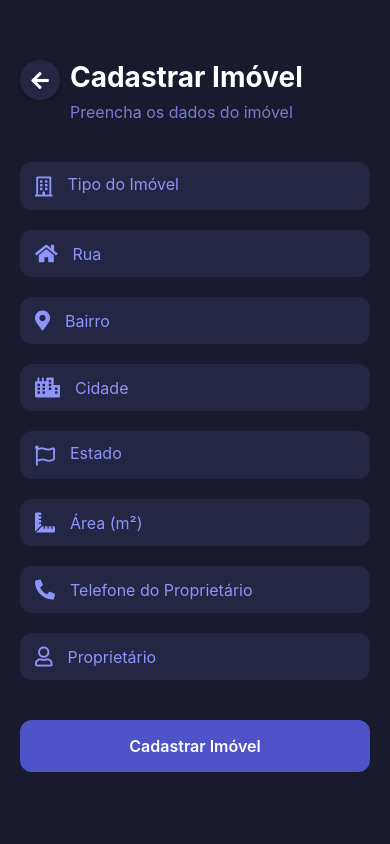
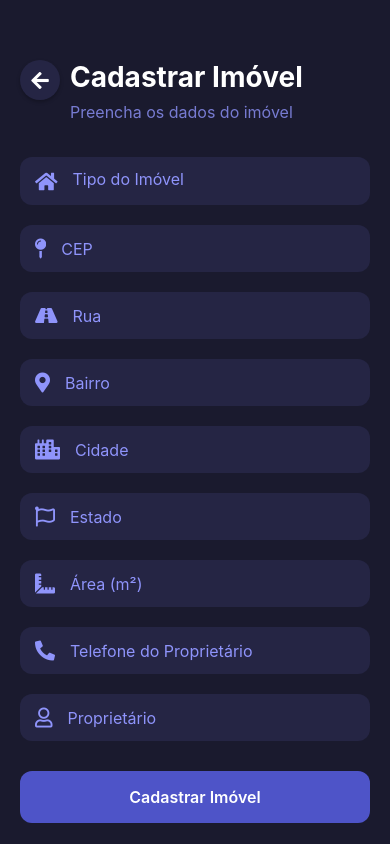
Before and after one commit to lucasskt18/iTBI-calc, a React Native app: screen /RegisterProperty in a window 390 px wide. Built offline with nearby package versions, Linux system fonts and the light colour scheme.

Commit message:
api cep finish

```diff
--- a/package.json
+++ b/package.json
@@ -14,6 +14,7 @@
     "@react-navigation/native-stack": "^7.3.10",
     "@rneui/base": "^4.0.0-rc.7",
     "@rneui/themed": "^4.0.0-rc.8",
+    "axios": "^1.9.0",
     "expo": "~52.0.46",
     "expo-av": "~15.0.2",
     "expo-linear-gradient": "^14.0.2",
--- a/src/screens/CalculateITBIScreen.tsx
+++ b/src/screens/CalculateITBIScreen.tsx
@@ -118,8 +118,6 @@ export default function CalculateITBIScreen() {
     return isValid;
   };
 
-
-
   const handleCloseSuccessModal = () => {
     setShowSuccessModal(false);
     setFormData({
@@ -166,11 +164,17 @@ export default function CalculateITBIScreen() {
                 style={styles.input}
                 placeholder="Telefone do Proprietário"
                 placeholderTextColor="#8F94FB"
-                keyboardType="numeric"
+                keyboardType="numeric" // Define o teclado numérico para phone
                 value={formData.phone}
-                maxLength={11}
+                maxLength={15} // Ajusta o tamanho máximo para incluir o formato com máscara
                 onChangeText={(text) => {
-                  setFormData({ ...formData, phone: text });
+                  const formattedPhone = text
+                    .replace(/\D/g, "") // Remove caracteres não numéricos
+                    .replace(/^(\d{2})(\d)/, "($1) $2") // Adiciona parênteses ao DDD
+                    .replace(/(\d{5})(\d)/, "$1-$2") // Adiciona o hífen
+                    .slice(0, 15); // Limita o tamanho máximo
+
+                  setFormData({ ...formData, phone: formattedPhone });
 
                   if (errors.phone) {
                     setErrors({ ...errors, phone: undefined });
@@ -240,7 +244,18 @@ export default function CalculateITBIScreen() {
                 keyboardType="numeric"
                 value={formData.propertyValue}
                 onChangeText={(text) => {
-                  setFormData({ ...formData, propertyValue: text });
+                  const numericText = text.replace(/\D/g, "");
+
+                  const floatNumber = (parseInt(numericText, 10) / 100).toFixed(
+                    2
+                  );
+
+                  const formattedValue = floatNumber
+                    .replace(".", ",")
+                    .replace(/\B(?=(\d{3})+(?!\d))/g, ".");
+
+                  setFormData({ ...formData, propertyValue: formattedValue });
+
                   if (errors.propertyValue) {
                     setErrors({ ...errors, propertyValue: undefined });
                   }
@@ -270,7 +285,18 @@ export default function CalculateITBIScreen() {
                 value={formData.venalValue}
                 keyboardType="numeric"
                 onChangeText={(text) => {
-                  setFormData({ ...formData, venalValue: text });
+                  const numericText = text.replace(/\D/g, "");
+
+                  const floatNumber = (parseInt(numericText, 10) / 100).toFixed(
+                    2
+                  );
+
+                  const formattedValue = floatNumber
+                    .replace(".", ",")
+                    .replace(/\B(?=(\d{3})+(?!\d))/g, ".");
+
+                  setFormData({ ...formData, venalValue: formattedValue });
+
                   if (errors.venalValue) {
                     setErrors({ ...errors, venalValue: undefined });
                   }
@@ -282,8 +308,17 @@ export default function CalculateITBIScreen() {
 
           <TouchableOpacity
             style={styles.calculateButton}
-            onPress={() => calculateITBI(formData, aliquot ?? 0, validateForm, setErrorMessage, setShowErrorModal, setResult, setShowSuccessModal)}
-
+            onPress={() =>
+              calculateITBI(
+                formData,
+                aliquot ?? 0,
+                validateForm,
+                setErrorMessage,
+                setShowErrorModal,
+                setResult,
+                setShowSuccessModal
+              )
+            }
           >
             <Text style={styles.calculateButtonText}>Calcular ITBI</Text>
           </TouchableOpacity>
@@ -358,7 +393,8 @@ const styles = StyleSheet.create({
   },
   content: {
     flex: 1,
-    padding: 20,
+    paddingHorizontal: 20,
+    paddingVertical: 15,
   },
   formContainer: {
     gap: 20,
@@ -393,7 +429,7 @@ const styles = StyleSheet.create({
     padding: 16,
     borderRadius: 12,
     alignItems: "center",
-    marginTop: 20,
+    marginTop: 10,
   },
   calculateButtonText: {
     color: "#FFF",
--- a/src/screens/EditPropertyScreen.tsx
+++ b/src/screens/EditPropertyScreen.tsx
@@ -134,13 +134,6 @@ export default function EditPropertyScreen() {
       isValid = false;
     }
 
-    // if (!formData.value.trim()) {
-    //     newErrors.value = 'Valor é obrigatório';
-    //     isValid = false;
-    // } else if (isNaN(Number(formData.value)) || Number(formData.value) <= 0) {
-    //     newErrors.value = 'Valor deve ser um número válido';
-    //     isValid = false;
-    // }
 
     if (!formData.type.trim()) {
       newErrors.type = "Tipo do imóvel é obrigatório";
@@ -241,7 +234,7 @@ export default function EditPropertyScreen() {
             <SelectField
               value={formData.type}
               placeholder="Tipo do Imóvel"
-              icon="building"
+              icon="home"
               options={TIPOS_IMOVEIS}
               error={!!errors.type}
               onPress={() => setShowTypeModal(true)}
@@ -253,14 +246,14 @@ export default function EditPropertyScreen() {
               style={[styles.inputGroup, errors.address && styles.inputError]}
             >
               <Icon
-                name="home"
+                name="road"
                 type="font-awesome-5"
                 color="#8F94FB"
                 size={20}
               />
               <TextInput
                 style={styles.input}
-                placeholder="Endereço"
+                placeholder="Rua"
                 placeholderTextColor="#8F94FB"
                 value={formData.address}
                 onChangeText={(text) => {
@@ -465,7 +458,8 @@ const styles = StyleSheet.create({
   },
   content: {
     flex: 1,
-    padding: 20,
+    paddingHorizontal: 20,
+    paddingVertical: 15,
   },
   formContainer: {
     gap: 20,
@@ -500,7 +494,7 @@ const styles = StyleSheet.create({
     padding: 16,
     borderRadius: 12,
     alignItems: "center",
-    marginTop: 20,
+    marginTop: 10,
   },
   submitButtonText: {
     color: "#FFF",
--- a/src/screens/ListPropertiesScreen.tsx
+++ b/src/screens/ListPropertiesScreen.tsx
@@ -21,7 +21,6 @@ import BackButton from "../components/BackButton";
 import ConfirmationModal from "../components/ConfirmationModal";
 import calculateITBI from "../utils/calculeteITBI";
 
-
 type RootStackParamList = {
   EditProperty: {
     propertyId: string;
@@ -36,6 +35,7 @@ type RootStackParamList = {
 type NavigationProps = NavigationProp<RootStackParamList>;
 
 interface Property {
+  cep: string;
   id: string;
   address: string;
   neighborhood: string;
@@ -57,12 +57,6 @@ export default function ListPropertiesScreen() {
   const [showDeleteModal, setShowDeleteModal] = useState(false);
   const [propertyToDelete, setPropertyToDelete] = useState<string | null>(null);
   const [result, setResult] = useState<number | null>(null);
-  const [formData, setFormData] = useState({
-    propertyValue: "",
-    venalValue: "",
-  });
-  const route = useRoute();
-  const {itbiValue, propertyValue, venalValue} = route.params as any;
 
   useFocusEffect(
     React.useCallback(() => {
@@ -84,12 +78,10 @@ export default function ListPropertiesScreen() {
     }
   };
 
-
   const handleDeleteProperty = (id: string) => {
     setPropertyToDelete(id);
     setShowDeleteModal(true);
   };
-
 
   const handleConfirmDelete = async () => {
     if (!propertyToDelete) return;
@@ -109,17 +101,6 @@ export default function ListPropertiesScreen() {
       Alert.alert("Erro", "Não foi possível excluir o imóvel.");
     }
   };
-
-  useEffect(() => {
-    if (result !== null) {
-      navigation.navigate('ListPropertiesScreen', {
-        itbiValue: result,
-        propertyValue: formData.propertyValue,
-        venalValue: formData.venalValue,
-      });
-    }
-  }, [result, formData]);
-
 
   const handleCancelDelete = () => {
     setShowDeleteModal(false);
@@ -147,15 +128,19 @@ export default function ListPropertiesScreen() {
           {item.city}, {item.state}
         </Text>
         <Text style={styles.propertyArea}>Área: {item.area} m²</Text>
-
+        <Text style={styles.propertyOwner}>CEP: {item.cep}</Text>
         <Text style={styles.propertyOwner}>Proprietário: {item.property}</Text>
         <Text style={styles.propertyPhone}>Telefone: {item.phone}</Text>
         <View style={{ marginVertical: -8 }} />
 
-        <Text style={styles.titleAvaliations}>Avaliação do Imóvel</Text>
-        <Text style={styles.propertyOwner}>Valor de Transação: R$ {propertyValue}</Text>
-        <Text style={styles.propertyOwner}>Valor Venal: R$: {venalValue}</Text>
-        <Text style={styles.propertyOwner}>ITBI: R$ {itbiValue}</Text>
+        <View style={  styles.propertyInfo}>
+          <Text style={styles.titleAvaliations}>Avaliação do Imóvel</Text>
+          <Text style={styles.propertyOwner}>
+            Valor de Transação: R$ 200.000
+          </Text>
+          <Text style={styles.propertyOwner}>Valor Venal: R$: 100.000</Text>
+          <Text style={styles.propertyOwner}>ITBI: R$ 30.000</Text>
+        </View>
       </View>
 
       <View style={styles.buttonGroup}>
@@ -254,7 +239,8 @@ const styles = StyleSheet.create({
   propertyCard: {
     backgroundColor: "#252544",
     borderRadius: 12,
-    padding: 20,
+    paddingHorizontal: 20,
+    paddingVertical: 15,
   },
   propertyHeader: {
     flexDirection: "row",
@@ -299,10 +285,12 @@ const styles = StyleSheet.create({
     marginTop: -8,
   },
   titleAvaliations: {
+    // color: '#fff',
     color: "#8F94FB",
     fontSize: 14,
     fontWeight: "bold",
     marginTop: 15,
+    marginBottom: 5,
   },
   buttonGroup: {
     flexDirection: "row",
--- a/src/screens/RegisterPropertyScreen.tsx
+++ b/src/screens/RegisterPropertyScreen.tsx
@@ -16,9 +16,11 @@ import { useNavigation } from "@react-navigation/native";
 import AsyncStorage from "@react-native-async-storage/async-storage";
 import BackButton from "../components/BackButton";
 import SuccessModal from "../components/SuccessModal";
-import SelectField from "../components/SelectField";
+// import SelectField from "../components/SelectField";
 import SelectModal from "../components/SelectModal";
 import ErrorModal from "../components/ErrorModal";
+import axios from "axios"; // Importa o axios
+import SelectField from "../components/SelectField";
 
 interface FormErrors {
   address?: string;
@@ -28,6 +30,7 @@ interface FormErrors {
   area?: string;
   property?: string;
   type?: string;
+  cep?: string;
   phone?: string;
 }
 
@@ -65,7 +68,7 @@ export const TIPOS_IMOVEIS = [
   { id: "casa", nome: "Casa" },
   { id: "apartamento", nome: "Apartamento" },
   { id: "terreno", nome: "Terreno" },
-  { id: "sala_comercial", nome: "Sala Comercial" },
+  { id: "galpao", nome: "Galpão" },
   { id: "loja", nome: "Loja" },
   { id: "chácara", nome: "Chácara" },
   { id: "predio", nome: "Prédio Comercial" },
@@ -77,13 +80,14 @@ export const TIPOS_IMOVEIS = [
 export default function RegisterPropertyScreen() {
   const navigation = useNavigation();
   const [formData, setFormData] = useState({
+    cep: "",
     address: "",
     neighborhood: "",
     city: "",
     state: "",
     area: "",
+    type: "",
     property: "",
-    type: "",
     phone: "",
   });
 
@@ -94,6 +98,53 @@ export default function RegisterPropertyScreen() {
   const [showErrorModal, setShowErrorModal] = useState(false);
   const [errorMessage, setErrorMessage] = useState("");
 
+  // Função para buscar o endereço pelo CEP
+  const fetchAddressByCep = async (cep: string) => {
+    try {
+      const response = await axios.get(`https://viacep.com.br/ws/${cep}/json/`);
+      if (response.data.erro) {
+        setErrorMessage("CEP inválido.");
+        setShowErrorModal(true);
+        return;
+      }
+
+      const { logradouro, bairro, localidade, uf } = response.data;
+
+      setFormData({
+        ...formData,
+        address: logradouro || "",
+        neighborhood: bairro || "",
+        city: localidade || "",
+        state: uf || "",
+      });
+
+      // Limpa os erros relacionados ao endereço
+      setErrors({
+        ...errors,
+        address: undefined,
+        neighborhood: undefined,
+        city: undefined,
+        state: undefined,
+      });
+    } catch (error) {
+      setErrorMessage("Erro ao buscar o endereço. Verifique o CEP.");
+      setShowErrorModal(true);
+    }
+  };
+
+  const handleCepChange = (text: string) => {
+    setFormData({ ...formData, cep: text });
+
+    // Remove o erro de validação do CEP se ele existir
+    if (errors.cep) {
+      setErrors({ ...errors, cep: undefined });
+    }
+
+    if (text.length === 8) {
+      fetchAddressByCep(text);
+    }
+  };
+
   const validateForm = (): boolean => {
     const newErrors: FormErrors = {};
     let isValid = true;
@@ -103,8 +154,13 @@ export default function RegisterPropertyScreen() {
       isValid = false;
     }
 
+    if (!formData.cep.trim()) {
+      newErrors.cep = "CEP é obrigatório";
+      isValid = false;
+    }
+
     if (!formData.address.trim()) {
-      newErrors.address = "Endereço é obrigatório";
+      newErrors.address = "Rua é obrigatório";
       isValid = false;
     }
 
@@ -153,9 +209,15 @@ export default function RegisterPropertyScreen() {
     }
 
     try {
+      // Busca o nome do tipo de imóvel selecionado
+      const tipoImovel = TIPOS_IMOVEIS.find(
+        (tipo) => tipo.id === formData.type
+      );
+
       const newProperty = {
         id: Date.now().toString(),
         ...formData,
+        type: tipoImovel ? tipoImovel.nome : formData.type, // Salva o nome ao invés do id
       };
 
       const storedProperties = await AsyncStorage.getItem("properties");
@@ -199,19 +261,41 @@ export default function RegisterPropertyScreen() {
             <SelectField
               value={formData.type}
               placeholder="Tipo do Imóvel"
-              icon="building"
+              icon="home"
               options={TIPOS_IMOVEIS}
               error={!!errors.type}
               onPress={() => setShowTypeModal(true)}
             />
             {renderError("type")}
           </View>
+
+          <View>
+            <View style={[styles.inputGroup, errors.cep && styles.inputError]}>
+              <Icon
+                name="map-pin"
+                type="font-awesome-5"
+                color="#8F94FB"
+                size={20}
+              />
+              <TextInput
+                style={styles.input}
+                placeholder="CEP"
+                placeholderTextColor="#8F94FB"
+                keyboardType="numeric"
+                maxLength={8} // Ajustado para 8 dígitos
+                value={formData.cep}
+                onChangeText={handleCepChange}
+              />
+            </View>
+            {errors.cep && <Text style={styles.errorText}>{errors.cep}</Text>}
+          </View>
+
           <View>
             <View
               style={[styles.inputGroup, errors.address && styles.inputError]}
             >
               <Icon
-                name="home"
+                name="road"
                 type="font-awesome-5"
                 color="#8F94FB"
                 size={20}
@@ -221,12 +305,7 @@ export default function RegisterPropertyScreen() {
                 placeholder="Rua"
                 placeholderTextColor="#8F94FB"
                 value={formData.address}
-                onChangeText={(text) => {
-                  setFormData({ ...formData, address: text });
-                  if (errors.address) {
-                    setErrors({ ...errors, address: undefined });
-                  }
-                }}
+                editable={false}
               />
             </View>
             {renderError("address")}
@@ -250,12 +329,7 @@ export default function RegisterPropertyScreen() {
                 placeholder="Bairro"
                 placeholderTextColor="#8F94FB"
                 value={formData.neighborhood}
-                onChangeText={(text) => {
-                  setFormData({ ...formData, neighborhood: text });
-                  if (errors.neighborhood) {
-                    setErrors({ ...errors, neighborhood: undefined });
-                  }
-                }}
+                editable={false}
               />
             </View>
             {renderError("neighborhood")}
@@ -274,31 +348,30 @@ export default function RegisterPropertyScreen() {
                 placeholder="Cidade"
                 placeholderTextColor="#8F94FB"
                 value={formData.city}
-                onChangeText={(text) => {
-                  setFormData({ ...formData, city: text });
-                  if (errors.city) {
-                    setErrors({ ...errors, city: undefined });
-                  }
-                }}
+                editable={false}
               />
             </View>
             {renderError("city")}
           </View>
 
           <View>
-            <SelectField
-              value={formData.state}
-              placeholder="Estado"
-              icon="flag"
-              options={ESTADOS_BRASILEIROS.map(({ id, nome, sigla, aliquot }) => ({
-                id,
-                nome,
-                sigla,
-                aliquot: aliquot.toString(),
-              }))}
-              error={!!errors.state}
-              onPress={() => setShowStateModal(true)}
-            />
+            <View
+              style={[styles.inputGroup, errors.state && styles.inputError]}
+            >
+              <Icon
+                name="flag"
+                type="font-awesome-5"
+                color="#8F94FB"
+                size={20}
+              />
+              <TextInput
+                style={styles.input}
+                placeholder="Estado"
+                placeholderTextColor="#8F94FB"
+                value={formData.state}
+                editable={false}
+              />
+            </View>
             {renderError("state")}
           </View>
 
@@ -317,9 +390,22 @@ export default function RegisterPropertyScreen() {
                 keyboardType="numeric"
                 value={formData.area}
                 onChangeText={(text) => {
-                  setFormData({ ...formData, area: text });
-                  if (errors.area) {
-                    setErrors({ ...errors, area: undefined });
+                  const numericValue = text.replace(/[^0-9]/g, ""); // Remove caracteres não numéricos
+                  setFormData({ ...formData, area: numericValue });
+
+                  // Validação dinâmica
+                  if (!numericValue.trim()) {
+                    setErrors({ ...errors, area: "Área é obrigatória" });
+                  } else if (
+                    isNaN(Number(numericValue)) ||
+                    Number(numericValue) <= 0
+                  ) {
+                    setErrors({
+                      ...errors,
+                      area: "Área deve ser um número válido",
+                    });
+                  } else if (errors.area) {
+                    setErrors({ ...errors, area: undefined }); // Remove o erro se válido
                   }
                 }}
               />
@@ -343,9 +429,15 @@ export default function RegisterPropertyScreen() {
                 placeholderTextColor="#8F94FB"
                 keyboardType="numeric" // Define o teclado numérico para phone
                 value={formData.phone}
-                maxLength={11}
+                maxLength={15} // Ajusta o tamanho máximo para incluir o formato com máscara
                 onChangeText={(text) => {
-                  setFormData({ ...formData, phone: text });
+                  const formattedPhone = text
+                    .replace(/\D/g, "") // Remove caracteres não numéricos
+                    .replace(/^(\d{2})(\d)/, "($1) $2") // Adiciona parênteses ao DDD
+                    .replace(/(\d{5})(\d)/, "$1-$2") // Adiciona o hífen
+                    .slice(0, 15); // Limita o tamanho máximo
+
+                  setFormData({ ...formData, phone: formattedPhone });
 
                   if (errors.phone) {
                     setErrors({ ...errors, phone: undefined });
@@ -415,7 +507,7 @@ export default function RegisterPropertyScreen() {
         title="Selecione o Tipo do Imóvel"
         options={TIPOS_IMOVEIS}
         onSelect={(tipo) => {
-          setFormData({ ...formData, type: tipo.id });
+          setFormData({ ...formData, type: tipo.id }); // Atualiza o campo 'type' corretamente
           if (errors.type) {
             setErrors({ ...errors, type: undefined });
           }
@@ -456,7 +548,8 @@ const styles = StyleSheet.create({
   },
   content: {
     flex: 1,
-    padding: 20,
+    paddingHorizontal: 20,
+    paddingVertical: 15,
   },
   formContainer: {
     gap: 20,
@@ -491,7 +584,7 @@ const styles = StyleSheet.create({
     padding: 16,
     borderRadius: 12,
     alignItems: "center",
-    marginTop: 20,
+    marginTop: 10,
   },
   submitButtonText: {
     color: "#FFF",
--- a/src/utils/calculeteITBI.tsx
+++ b/src/utils/calculeteITBI.tsx
@@ -1,6 +1,10 @@
 type FormData = {
   propertyValue: string;
   venalValue: string;
+};
+
+const formatValue = (value: string) => {
+  return parseFloat(value.replace(/\./g, "").replace(",", "."));
 };
 
 const calculateITBI = (
@@ -18,17 +22,15 @@ const calculateITBI = (
     return;
   }
 
-  const propertyValue = parseFloat(formData.propertyValue);
-  const venalValue = parseFloat(formData.venalValue);
+  const propertyValue = formatValue(formData.propertyValue);
+  const venalValue = formatValue(formData.venalValue);
 
   let itbi = 0;
 
   if (propertyValue > venalValue) {
     itbi = (propertyValue * aliquot) / 100;
-  } else if (propertyValue < venalValue) {
+  } else {
     itbi = (venalValue * aliquot) / 100;
-  } else {
-    itbi = (propertyValue * aliquot) / 100;
   }
 
   setResult(itbi);
```
Also changed, not shown: src/utils/validatePhone.tsx (added, +9 -0 lines), 2 other files (tests, documents, lock files or other folders).
